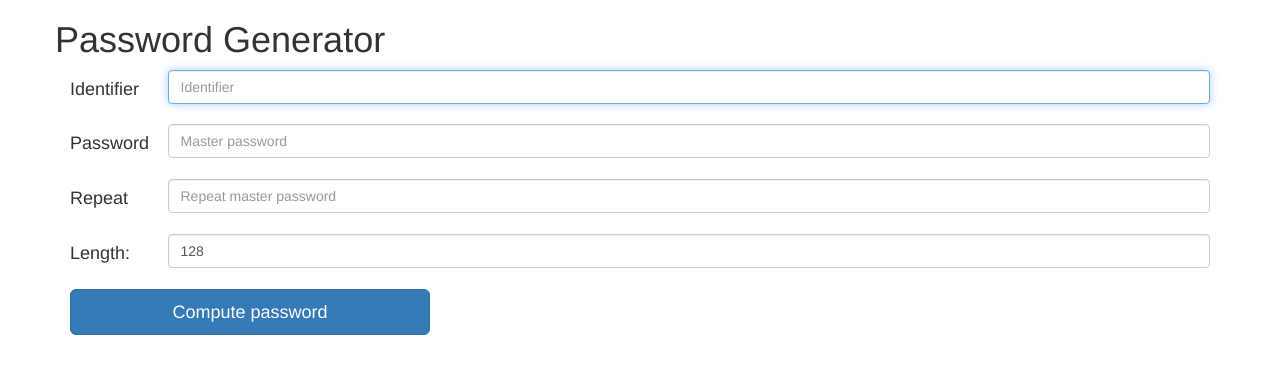
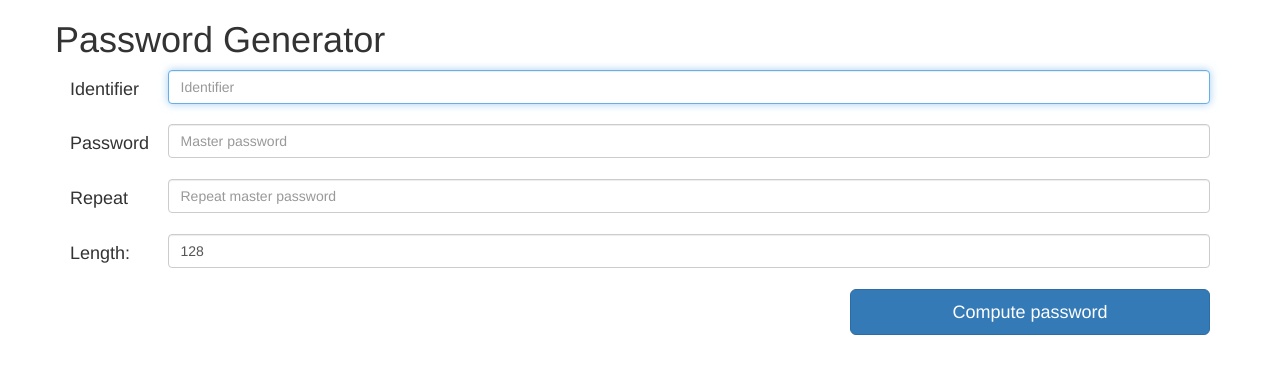
Before and after one commit to slaymaker1907/slaymaker1907.github.io, a Jekyll site: the page built from password_hasher.html, in a window 1280 px wide. Shown: the top 374 px of the page. Built offline with Jekyll 4.4.1, drawn with Linux system fonts in a browser that asks for light colours.

Commit message:
Put button on right.

```diff
--- a/password_hasher.html
+++ b/password_hasher.html
@@ -82,7 +82,7 @@ var computePassword = function(){
         </div>
     </div>
     <div class="form-group">
-        <div class="col-xs-4">
+        <div class="col-xs-4 col-xs-offset-8">
     <button class="btn btn-lg btn-primary btn-block" type="submit">Compute password</button>
         </div>
     </div>
```
